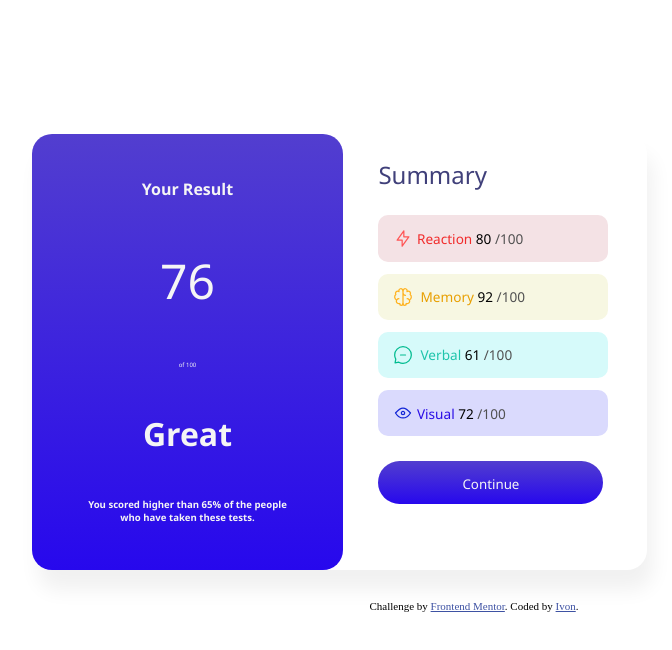
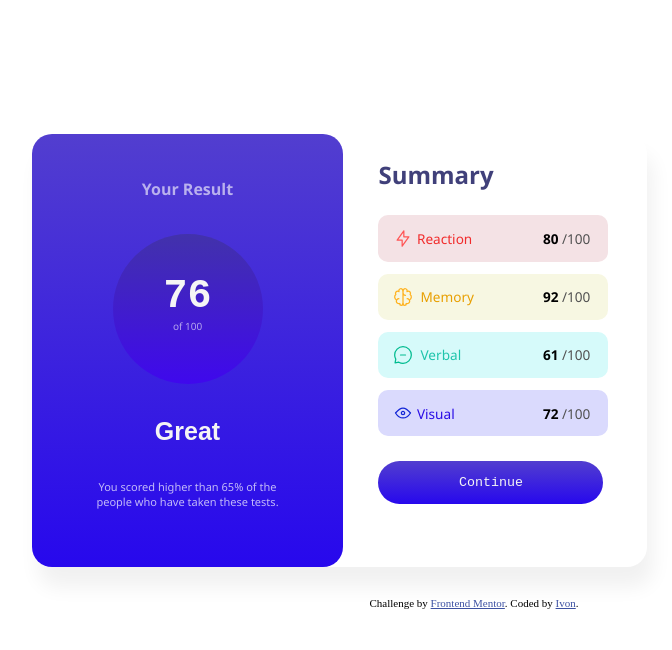
Before and after one commit to Ivon-Martinez/results-summary-component-main, a plain HTML site: page index.html in a window 1280 px wide. Shown: the whole page, without its empty margins (166-838 px from the left). Drawn offline with Linux system fonts and the light colour scheme; files whose address does not match are found by name.

Commit message:
finaldesktopstyle

```diff
--- a/index.html
+++ b/index.html
@@ -20,7 +20,21 @@
     <link rel="stylesheet" href="style.css">
     <section class="BlueSquare" >
         <h1>Your Result </h1>
-        <div>        <p style="font-size: 300%; ">76</p> <p style="font-size: 20%;">of 100</p>
+        <div style=    "display:inline-block;
+        background-image: linear-gradient(to bottom, rgb(66, 50, 171),rgb(63 8 237));
+            margin-top: 20px;
+        padding-right: 25px;
+        padding-left: 25px;
+        width: 100px;
+        height: 150px;
+        border-radius: 100px;
+
+        border-color: black;">
+        <p style="  font-size: 40px;
+        font-weight: bold;
+        margin-top: 40px;
+        font-family: monospace; ">76</p> <p style="    margin: -40px;
+    font-size: 10px;color: #ffffff9c;">of 100</p>
         </div>
         <h4>Great</h4>
         <h5>You scored higher than 65% of the people who have taken these tests.</h5>
@@ -28,24 +42,32 @@
     </section>
     <section class="WhiteSquare">
 
-        <p style="color: rgb(64, 64, 122); font-size: 150%;">Summary</p>
+        <p style="color: rgb(64, 64, 122); font-size: 150%;font-weight: 600;">Summary</p>
         <div style="color: rgb(241, 44, 44);display: inline-flex; border-radius: 10px; padding-left: 15px; background-color: rgb(244, 226, 229); width: 215px; font-size: 85%">
          <img src="C:\Projects\results-summary-component-main\assets\images\icon-reaction.svg" alt="icon reaction">
-         <p>&nbsp;Reaction <span style="color: black"> 80</span> <span style="color: rgb(81, 81, 81)">/100 </span></p>
+         <p>&nbsp;Reaction </p><p style="    text-align: right;
+         flex: auto;
+         margin-right: 18px;"><span style="color: black;    font-weight: bold;"> 80</span> <span style="color: rgb(81, 81, 81)">/100 </span></p>
          </div>
          <div style="color: rgb(232, 159, 1);margin-top: 7px; border-radius: 10px;background-color: rgb(247, 247, 226); display: inline-flex; padding-left: 15px;width: 215px; font-size: 85%">
           <img src="C:\Projects\results-summary-component-main\assets\images\icon-memory.svg" alt="Memory Icon">
-          <p> &nbsp; Memory <span style="color: black">92</span> <span style="color: rgb(81, 81, 81)">/100</span></p>
+          <p> &nbsp; Memory </p> <p style="    text-align: right;
+          flex: auto;
+          margin-right: 18px;"> <span style="color: black;    font-weight: bold;">92</span> <span style="color: rgb(81, 81, 81)">/100</span></p>
          </div>
 
          <div style="color: rgb(30, 196, 171);margin-top: 7px; border-radius: 10px;background-color: rgb(214, 250, 250);display: inline-flex; padding-left: 15px;width: 215px; font-size: 85%">
            <img src="C:\Projects\results-summary-component-main\assets\images\icon-verbal.svg" alt="Verbal Icon">
-           <p>&nbsp;  Verbal <span style="color: black">61</span> <span style="color: rgb(81, 81, 81)">/100</span> </p>
+           <p>&nbsp;  Verbal </p><p style="    text-align: right;
+           flex: auto;
+           margin-right: 18px;"><span style="color: black;    font-weight: bold;">61</span> <span style="color: rgb(81, 81, 81)">/100</span> </p>
          </div>
 
          <div  style="color: rgb(42, 13, 230);margin-top: 7px; border-radius: 10px;background-color: rgb(218, 218, 253);display: inline-flex; padding-left: 15px;width: 215px; font-size: 85%">
           <img src="C:\Projects\results-summary-component-main\assets\images\icon-visual.svg" alt="Visual Icon">
-          <p>  &nbsp;Visual<span style="color: black"> 72</span> <span style=" color: rgb(81, 81, 81)">/100</span> </p>
+          <p>  &nbsp;Visual</p><p style="    text-align: right;
+          flex: auto;
+          margin-right: 18px;"><span style="color: black;    font-weight: bold;"> 72</span> <span style=" color: rgb(81, 81, 81)">/100</span> </p>
          </div>
 
          <button ><p>Continue</p></button>
--- a/style.css
+++ b/style.css
@@ -1,13 +1,18 @@
 
 button{margin-top: 20px;
-    text-align:center; color: whitesmoke;font-family:'Segoe UI', Tahoma, Geneva, Verdana, sans-serif;background-image: linear-gradient(to bottom, rgb(82, 62, 207), rgb(39, 8, 237));border-style: hidden; width: 225px; height: 43px; border-radius:30px;}
+    text-align:center; color: whitesmoke;font-family:monospace;background-image: linear-gradient(to bottom, rgb(82, 62, 207), rgb(39, 8, 237));border-style: hidden; width: 225px; height: 43px; border-radius:30px;}
 /*div{margin-top: 7px;}   background-color: white;*/
 
-    h1{font-size: 100%;}
+    h1{font-size: 100%; color: #ffffff9c;}
 
-h3{font-size: 50%;}
-h4{font-size:200%;}
-h5{font-size:60%; padding-left: 10%; padding-right: 10%;}
+h3{font-size: 50%; }
+h4{font-family: sans-serif;
+    font-size: 25px;}
+h5{color: #ffffffb5;
+    font-weight: 400;
+    font-size: 69%;
+    padding-left: 10%;
+    padding-right: 10%;}
 
 
 main{display: inline-flex; /*width:370px; */margin-top: 10%; margin-left: 15%;}
@@ -21,7 +26,7 @@ main{display: inline-flex; /*width:370px; */margin-top: 10%; margin-left: 15%;}
 .attribution { font-size: 11px; text-align: center; padding-top: 30px;}
 .attribution a { color: hsl(228, 45%, 44%); }
 
-@font-face {
-    font-family:'Font';
-    src: url(C:\Projects\results-summary-component-main\assets\fonts\HankenGrotesk-VariableFont_wght.ttf);
-}
+/*@font-face {
+    font-family: myfont;
+    src: url(assets\fonts\static\HankenGrotesk-ExtraBold.ttf);
+}*/
```
